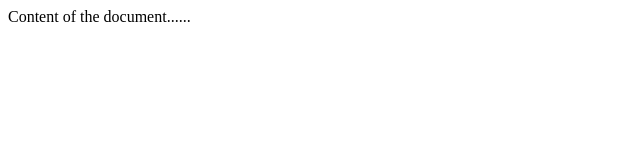
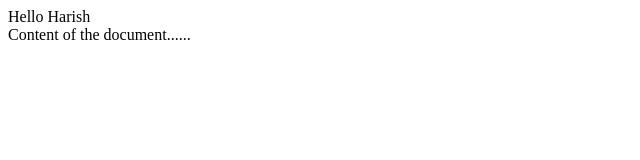
Before and after one commit to harishc27/origami, a plain HTML site: page index.html in a window 1280 px wide. Shown: the whole page, without its empty margins (0-640 px from the left). Drawn offline with Linux system fonts and the light colour scheme.

Commit message:
Added Hello message

```diff
--- a/index.html
+++ b/index.html
@@ -4,7 +4,7 @@
 <meta charset="UTF-8">
 <title>Title of the document</title>
 </head>
-
+<div>Hello Harish</div>
 <body>
 Content of the document......
 </body>
```
